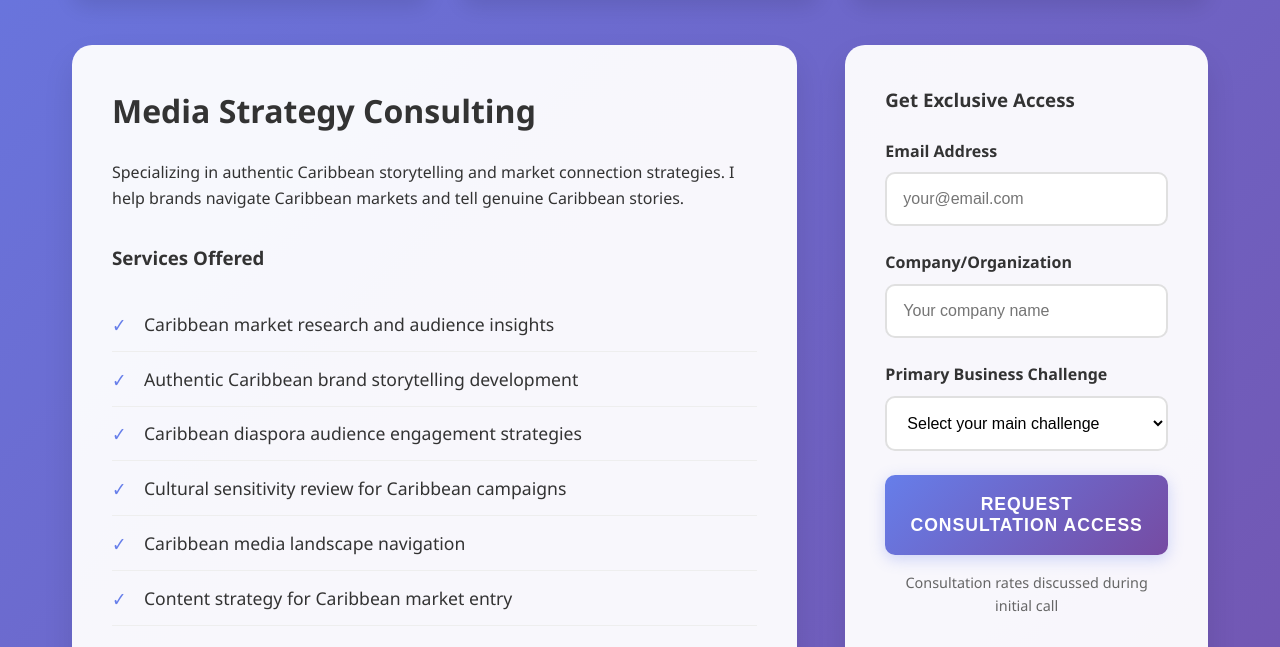
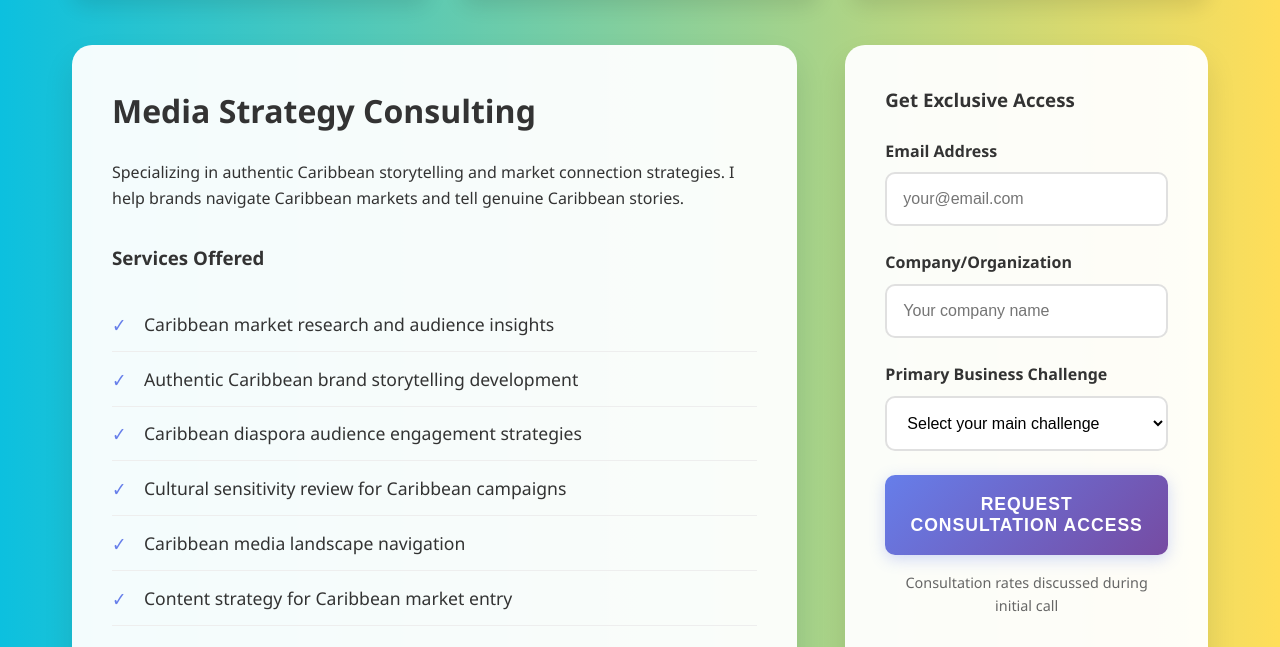
Before and after one commit to JOSMedia/Caribbean-Media-Consulting, a plain HTML site: page index.html in a window 1280 px wide. Shown: the part 655-1302 px from the top of the page. Drawn offline with Linux system fonts and the light colour scheme.

Commit message:
Update index.html

```diff
--- a/index.html
+++ b/index.html
@@ -15,7 +15,7 @@
             font-family: 'Segoe UI', Tahoma, Geneva, Verdana, sans-serif;
             line-height: 1.6;
             color: #333;
-            background: linear-gradient(135deg, #667eea 0%, #764ba2 100%);
+            background: linear-gradient(90deg, #0cc0df, #ffde59);
             min-height: 100vh;
         }
 
```
